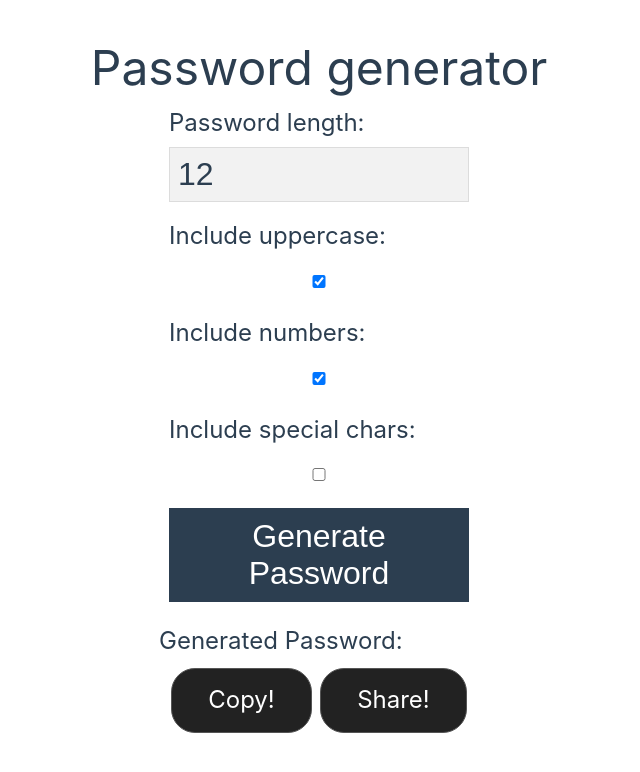
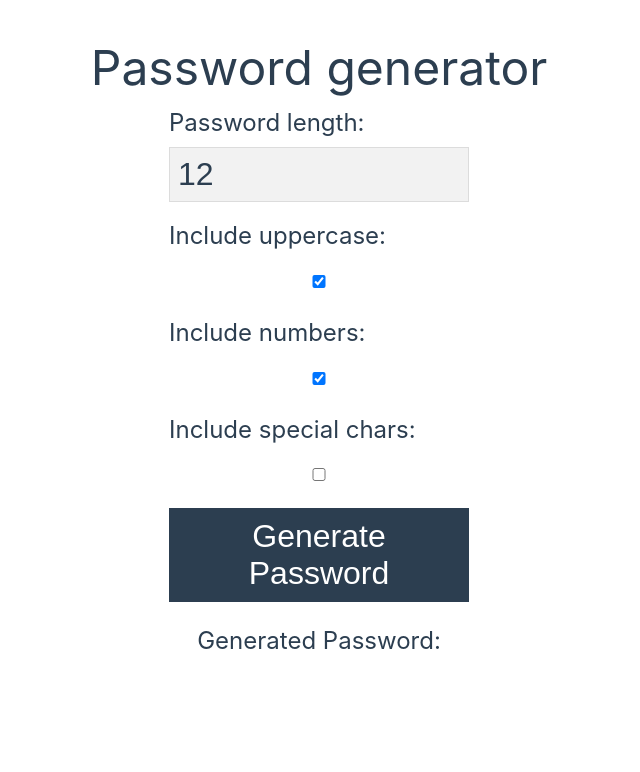
Before and after one commit to MarkAlexI/passwordGen, a Vue app: page / in a window 1280 px wide. Shown: the top 772 px of the page, without its empty margins (321-961 px from the left). Built offline with nearby package versions, Linux system fonts and the light colour scheme.

Commit message:
The buttons are displayed only if there is a generated password.

```diff
--- a/package.json
+++ b/package.json
@@ -1,7 +1,7 @@
 {
   "name": "password-gen",
   "author": "markalexi",
-  "version": "0.18.3",
+  "version": "0.19.3",
   "private": true,
   "type": "module",
   "scripts": {
--- a/src/components/GeneratedPasswordDisplay.vue
+++ b/src/components/GeneratedPasswordDisplay.vue
@@ -4,7 +4,9 @@
     <p
       ref="passwordText"
     >{{ generatedPassword }}</p>
-    <div class="controls">
+    <div
+      v-if="passLength"
+      class="controls">
       <button
         class="copy-btn"
         @click="copyPassword"
@@ -22,7 +24,7 @@
 </template>
 
 <script setup>
-  import { ref, watch } from "vue";
+  import { ref, watch, computed } from "vue";
 
   const props = defineProps(["generatedPassword"]);
 
@@ -33,18 +35,18 @@
   const sharePassword = () => {
     if (navigator.share) {
       navigator.share({
-        title: 'Generated Password',
+        title: "Generated Password",
         text: `Here is your generated password: ${props.generatedPassword}`,
-        url: window.location.href // Or any other relevant URL
+        url: window.location.href
       })
       .then(() => {
-        console.log('Password shared successfully');
+        console.log("Password shared successfully");
       })
       .catch((error) => {
-        console.error('Error sharing:', error);
+        console.error("Error sharing: ", error);
       });
     } else {
-      console.error('Web Share API is not supported in this browser.');
+      console.error("Web Share API is not supported in this browser.");
     }
   };
 
@@ -98,6 +100,10 @@
       console.log(error);
     });
   }
+
+  const passLength = computed(() => {
+    return props.generatedPassword.length > 0;
+  });
 
   watch(() => props.generatedPassword, () => {
     copyStatus.value = "";
```
Also changed, not shown: 4 other files (tests, documents, lock files or other folders).
